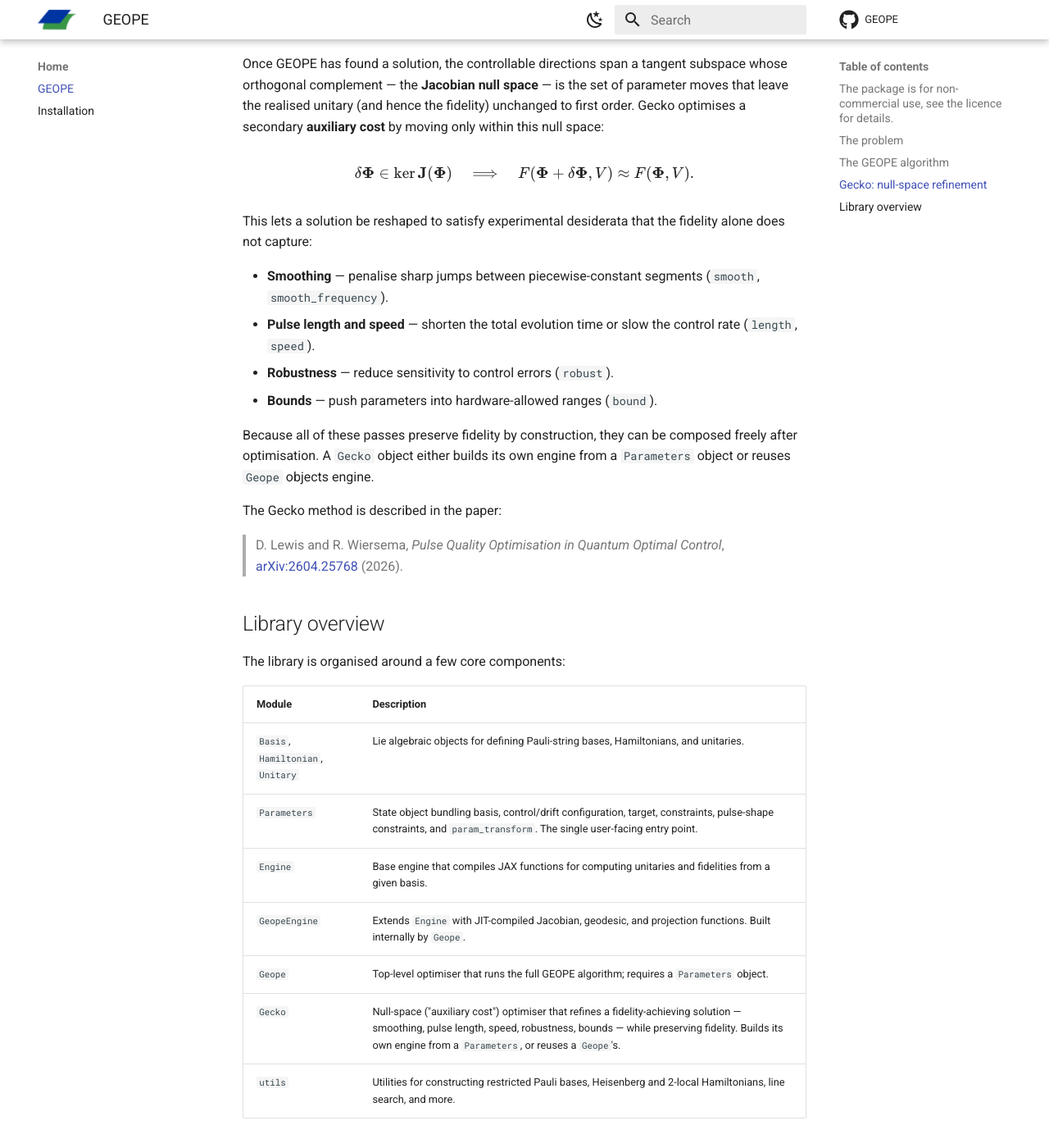
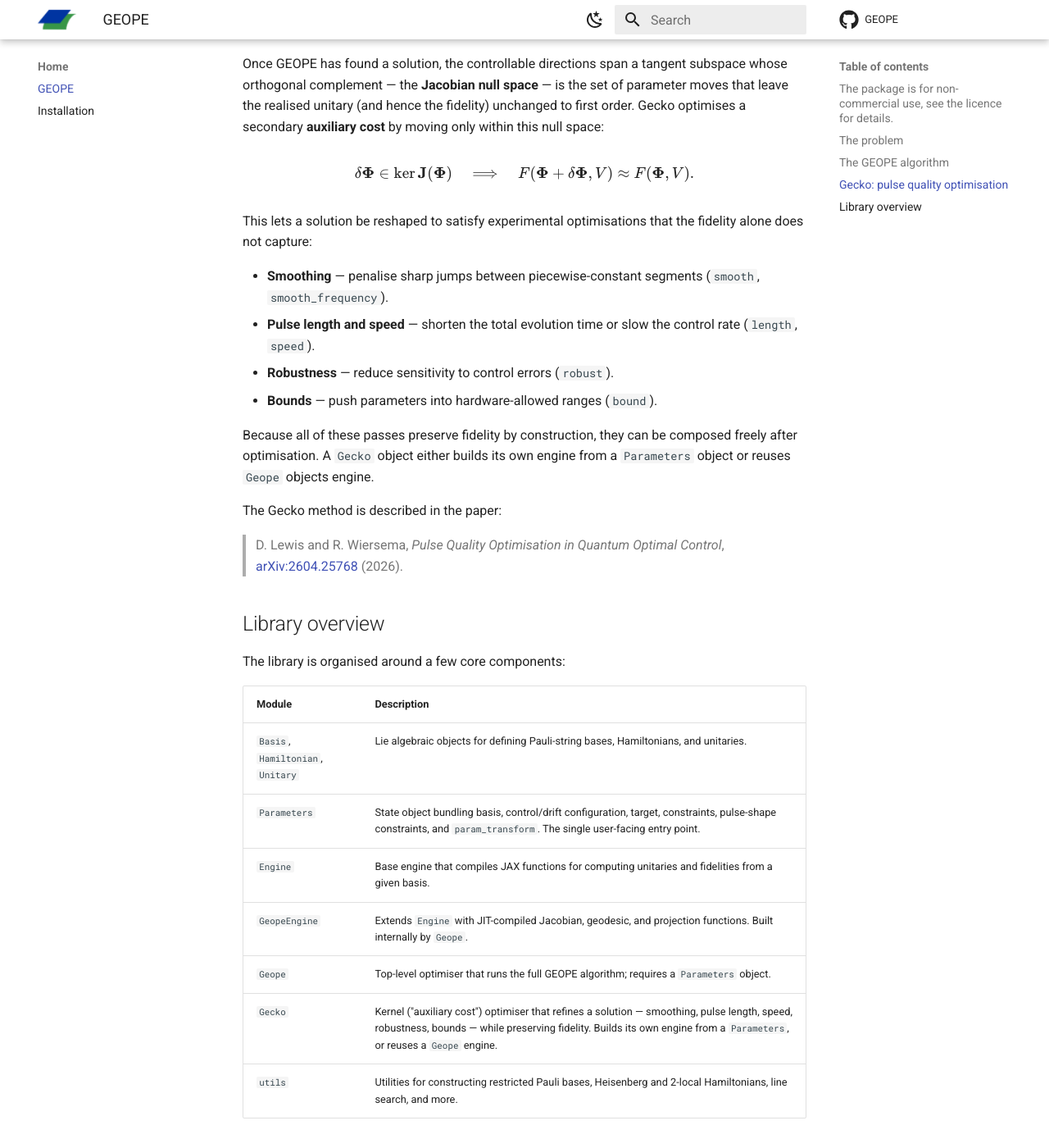
Before and after one commit to dyylan/geope, an MkDocs documentation site: the page built from docs/index.md, in a window 1280 px wide and 1400 px high, scrolled down 2041 px. Shown: the whole window at 82% size. Built offline with MkDocs 1.6.1 and Material for MkDocs 9.7.7, drawn with Linux system fonts in a browser that asks for light colours; comment, search, counter and statistics services are not loaded; some of the changed text lies outside the part shown.

Commit message:
Updated docs

```diff
--- a/docs/index.md
+++ b/docs/index.md
@@ -42,7 +42,7 @@ A golden-section line search then determines the optimal step size along this di
 
 Numerical benchmarks on Rydberg atom platforms show that GEOPE converges to solutions in many times **fewer iterations** than GRAPE across a range of multi-qubit gates (Toffoli, CCZ, QFT), and finds solutions that are out of reach for similar GRAPE implementations.
 
-## Gecko: null-space refinement
+## Gecko: pulse quality optimisation
 
 A pulse that achieves the target fidelity is rarely unique — there is typically a whole manifold of control parameters $\mathbf{\Phi}$ that realise the same gate. **Gecko** exploits this freedom to refine a fidelity-achieving GEOPE solution without sacrificing fidelity.
 
@@ -50,7 +50,7 @@ Once GEOPE has found a solution, the controllable directions span a tangent subs
 
 $$\delta\mathbf{\Phi} \in \ker \mathbf{J}(\mathbf{\Phi}) \quad\Longrightarrow\quad F(\mathbf{\Phi} + \delta\mathbf{\Phi}, V) \approx F(\mathbf{\Phi}, V).$$
 
-This lets a solution be reshaped to satisfy experimental desiderata that the fidelity alone does not capture:
+This lets a solution be reshaped to satisfy experimental optimisations that the fidelity alone does not capture:
 
 - **Smoothing** — penalise sharp jumps between piecewise-constant segments (`smooth`, `smooth_frequency`).
 - **Pulse length and speed** — shorten the total evolution time or slow the control rate (`length`, `speed`).
@@ -74,7 +74,7 @@ The library is organised around a few core components:
 | `Engine` | Base engine that compiles JAX functions for computing unitaries and fidelities from a given basis. |
 | `GeopeEngine` | Extends `Engine` with JIT-compiled Jacobian, geodesic, and projection functions. Built internally by `Geope`. |
 | `Geope` | Top-level optimiser that runs the full GEOPE algorithm; requires a `Parameters` object. |
-| `Gecko` | Null-space ("auxiliary cost") optimiser that refines a fidelity-achieving solution — smoothing, pulse length, speed, robustness, bounds — while preserving fidelity. Builds its own engine from a `Parameters`, or reuses a `Geope`'s. |
+| `Gecko` | Kernel ("auxiliary cost") optimiser that refines a solution — smoothing, pulse length, speed, robustness, bounds — while preserving fidelity. Builds its own engine from a `Parameters`, or reuses a `Geope` engine. |
 | `utils` | Utilities for constructing restricted Pauli bases, Heisenberg and 2-local Hamiltonians, line search, and more. |
 
 A typical workflow is:
```
